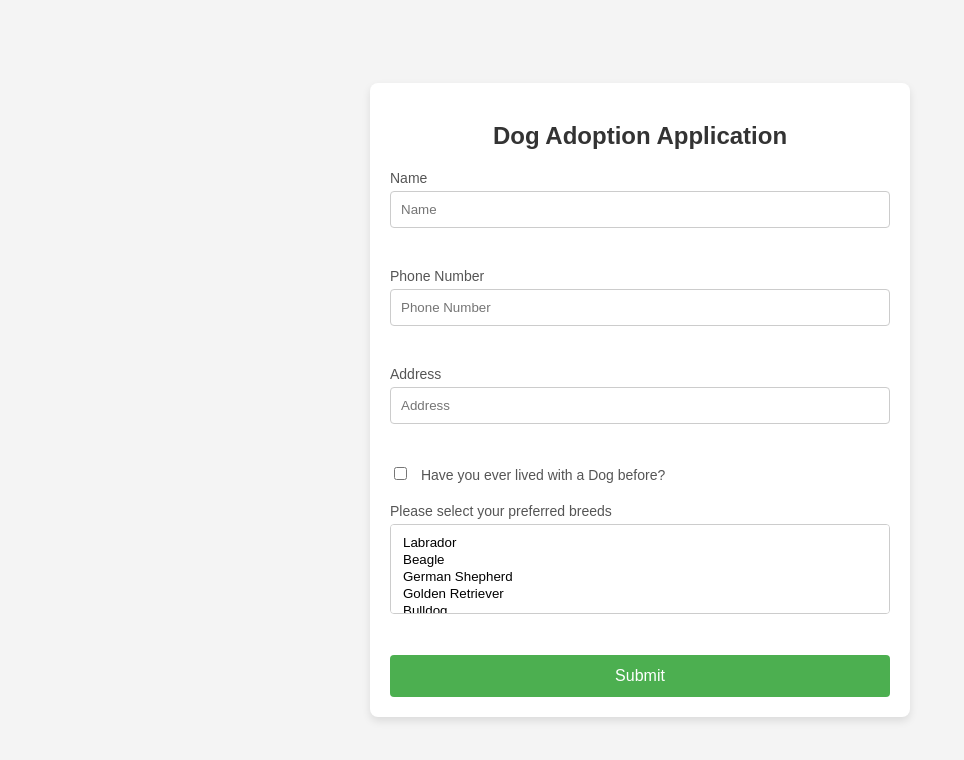
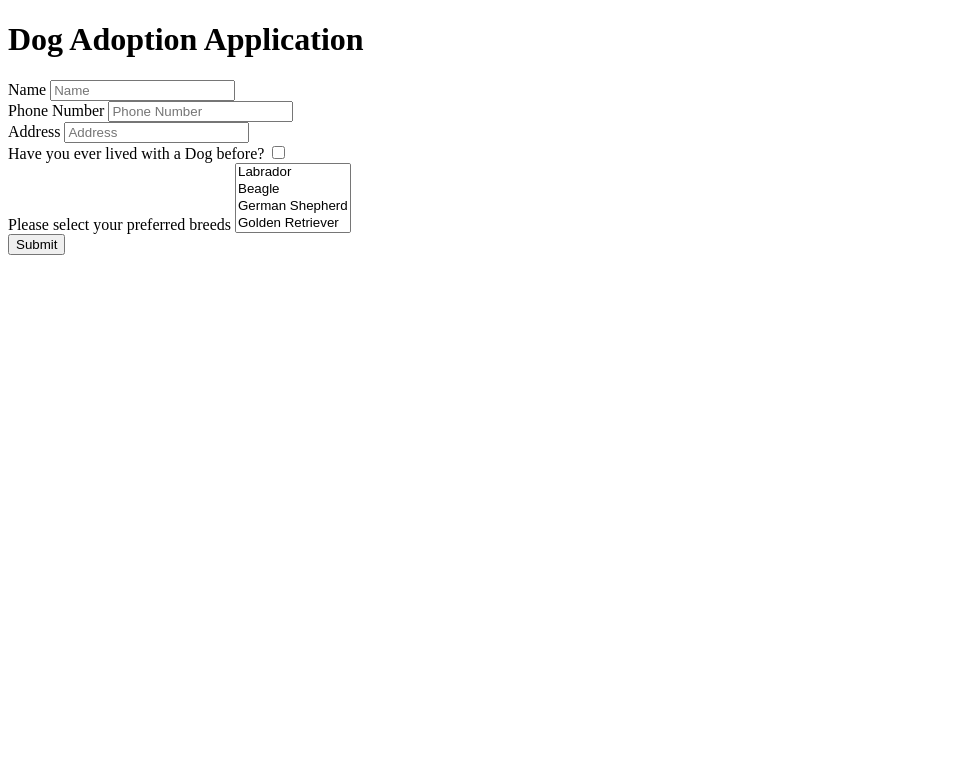
Before and after one commit to acciojob/dog-adoption-application-anshul-dhomne, a website: page main.html in a window 1280 px wide. Shown: the whole page, without its empty margins (0-964 px from the left). Drawn offline with Linux system fonts and the light colour scheme.

Commit message:
created a submission

```diff
--- a/main.html
+++ b/main.html
@@ -1,113 +1,34 @@
 <!DOCTYPE html>
 <html lang="en">
+
 <head>
     <meta charset="UTF-8">
     <meta name="viewport" content="width=device-width, initial-scale=1.0">
-    <title>Dog Adoption Application</title>
-    <style>
-        body {
-            font-family: Arial, sans-serif;
-            background-color: #f4f4f4;
-            margin: 0;
-            padding: 0;
-            display: flex;
-            justify-content: center;
-            align-items: center;
-            height: 100vh;
-        }
+    <title>Document</title>
+</head>
 
-        .form-container {
-            background-color: white;
-            padding: 20px;
-            border-radius: 8px;
-            box-shadow: 0 4px 8px rgba(0, 0, 0, 0.1);
-            width: 100%;
-            max-width: 500px;
-        }
-
-        h2 {
-            text-align: center;
-            margin-bottom: 20px;
-            color: #333;
-        }
-
-        label {
-            font-size: 14px;
-            color: #555;
-            display: block;
-            margin: 10px 0 5px;
-        }
-
-        input[type="text"],
-        select {
-            width: 100%;
-            padding: 10px;
-            margin-bottom: 20px;
-            border: 1px solid #ccc;
-            border-radius: 4px;
-            box-sizing: border-box;
-        }
-
-        input[type="checkbox"] {
-            margin-right: 10px;
-        }
-
-        button[type="submit"] {
-            background-color: #4CAF50;
-            color: white;
-            padding: 12px 20px;
-            border: none;
-            border-radius: 4px;
-            cursor: pointer;
-            width: 100%;
-            font-size: 16px;
-        }
-
-        button[type="submit"]:hover {
-            background-color: #45a049;
-        }
-
-        .form-group {
-            margin-bottom: 20px;
-        }
-    </style>
-</head>
 <body>
-
-    <div class="form-container">
-        <h2>Dog Adoption Application</h2>
-        <form action="#" method="POST">
-
-            <!-- Name Field -->
-            <div class="form-group">
-                <label for="name">Name</label>
-                <input type="text" id="name" name="name" placeholder="Name" required>
+    <h1>Dog Adoption Application</h1>
+    <form action="#">
+        <div>
+            <label for="">Name</label>
+            <input type="text" name="" id="name" placeholder="Name">
         </div>
-
-            <!-- Phone Number Field -->
-            <div class="form-group">
-                <label for="phone">Phone Number</label>
-                <input type="text" id="phone" name="phone" placeholder="Phone Number" required>
+        <div>
+            <label for="">Phone Number</label>
+            <input type="text" name="" id="phone" placeholder="Phone Number">
         </div>
-
-            <!-- Address Field -->
-            <div class="form-group">
-                <label for="address">Address</label>
-                <input type="text" id="address" name="address" placeholder="Address" required>
+        <div>
+            <label for="">Address</label>
+            <input type="text" name="" id="address" placeholder="Address">
         </div>
-
-            <!-- Have you ever lived with a Dog before? -->
-            <div class="form-group">
-                <label for="dog-experience">
-                    <input type="checkbox" id="dog-experience" name="dog-experience">
-                    Have you ever lived with a Dog before?
-                </label>
+        <div>
+            <label for="">Have you ever lived with a Dog before?</label>
+            <input type="checkbox" name="" id="checkbox">
         </div>
-
-            <!-- Preferred Breeds Field -->
-            <div class="form-group">
+        <div>
             <label for="breeds">Please select your preferred breeds</label>
-                <select id="breeds" name="breeds[]" multiple required>
+            <select id="breeds" name="breeds" multiple required>
                 <option value="Labrador">Labrador</option>
                 <option value="Beagle">Beagle</option>
                 <option value="German Shepherd">German Shepherd</option>
@@ -115,11 +36,11 @@
                 <option value="Bulldog">Bulldog</option>
             </select>
         </div>
-
-            <!-- Submit Button -->
-            <button type="submit">Submit</button>
+        <div>
+             <button type="button">Submit</button>
+        </div>
     </form>
-    </div>
 
 </body>
+
 </html>
```
Lines whose indentation alone changed are shown as unchanged.
